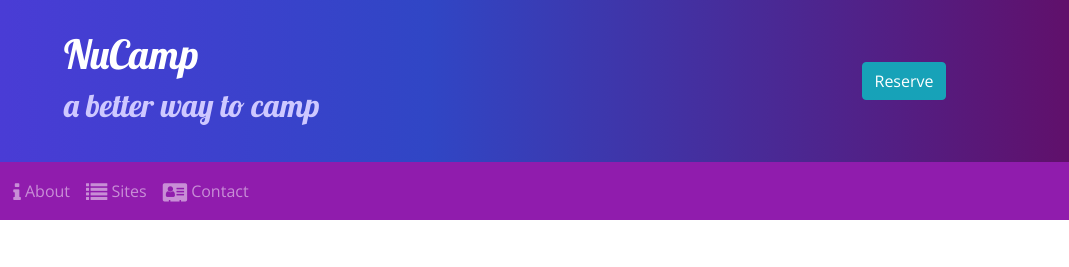
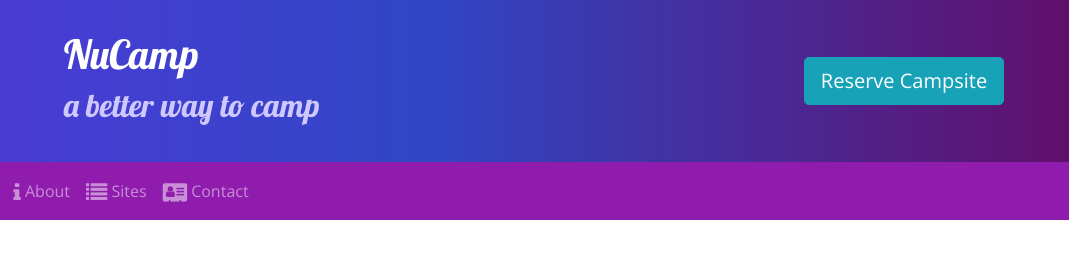
Before and after one commit to ahmed-rezk-dev/nucamp-bootstrap, a website: page index.html in a window 1280 px wide. Shown: the top 267 px of the page, 211-1280 px from the left. Drawn offline with nearby package versions, Linux system fonts and the light colour scheme.

Commit message:
Tooltips

```diff
--- a/index.html
+++ b/index.html
@@ -44,7 +44,16 @@
 					<div
 						class="col-md-4 col-xl-2 d-flex align-self-center justify-content-center"
 					>
-						<a href="#reserveForm" class="btn btn-info">Reserve</a>
+						<a
+							href="#reserveForm"
+							role="button"
+							class="btn btn-lg btn-info"
+							data-toggle="tooltip"
+							data-placement="bottom"
+							data-html="true"
+							title="Or call us at <br /><strong>1-206-555-1234</strong>"
+							>Reserve Campsite</a
+						>
 					</div>
 				</div>
 			</div>
@@ -281,5 +290,10 @@
 		<script src="node_modules/jquery/dist/jquery.slim.min.js"></script>
 		<script src="node_modules/popper.js/dist/umd/popper.min.js"></script>
 		<script src="node_modules/bootstrap/dist/js/bootstrap.min.js"></script>
+		<script>
+			$(function() {
+				$('[data-toggle="tooltip"]').tooltip();
+			});
+		</script>
 	</body>
 </html>
```
